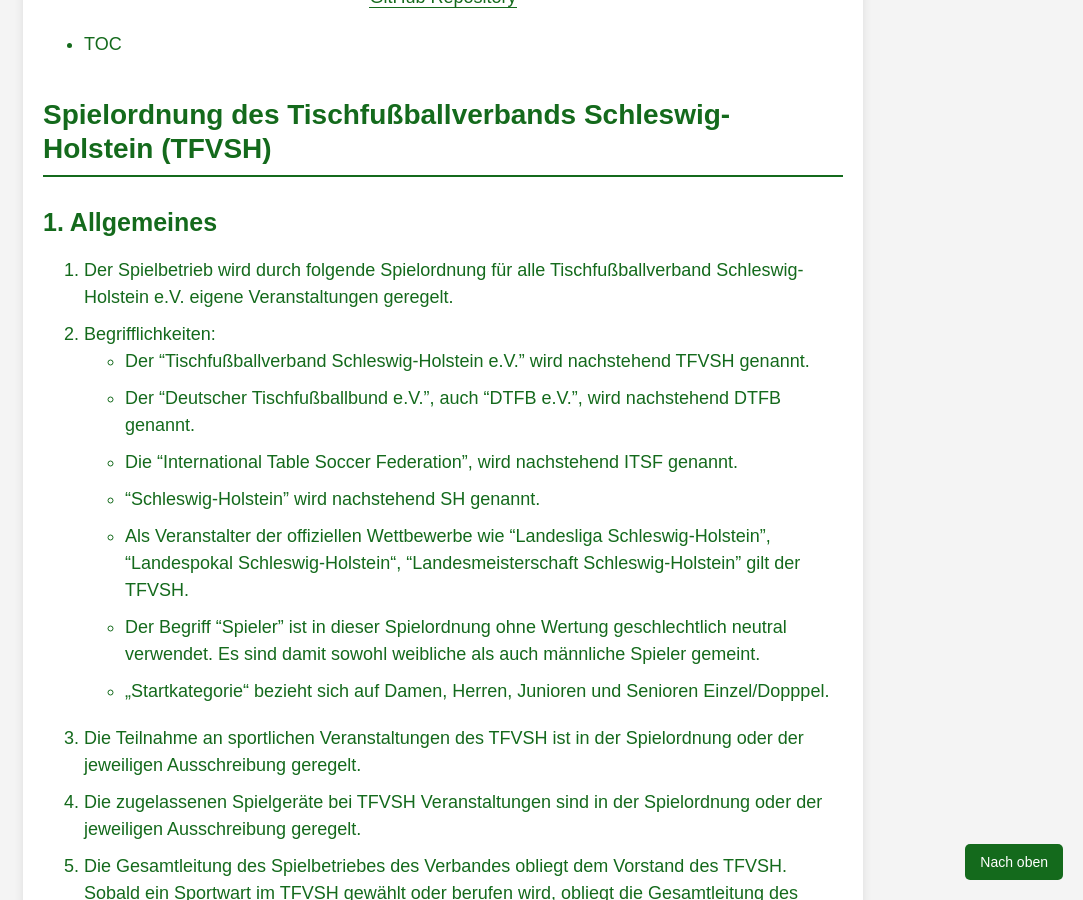
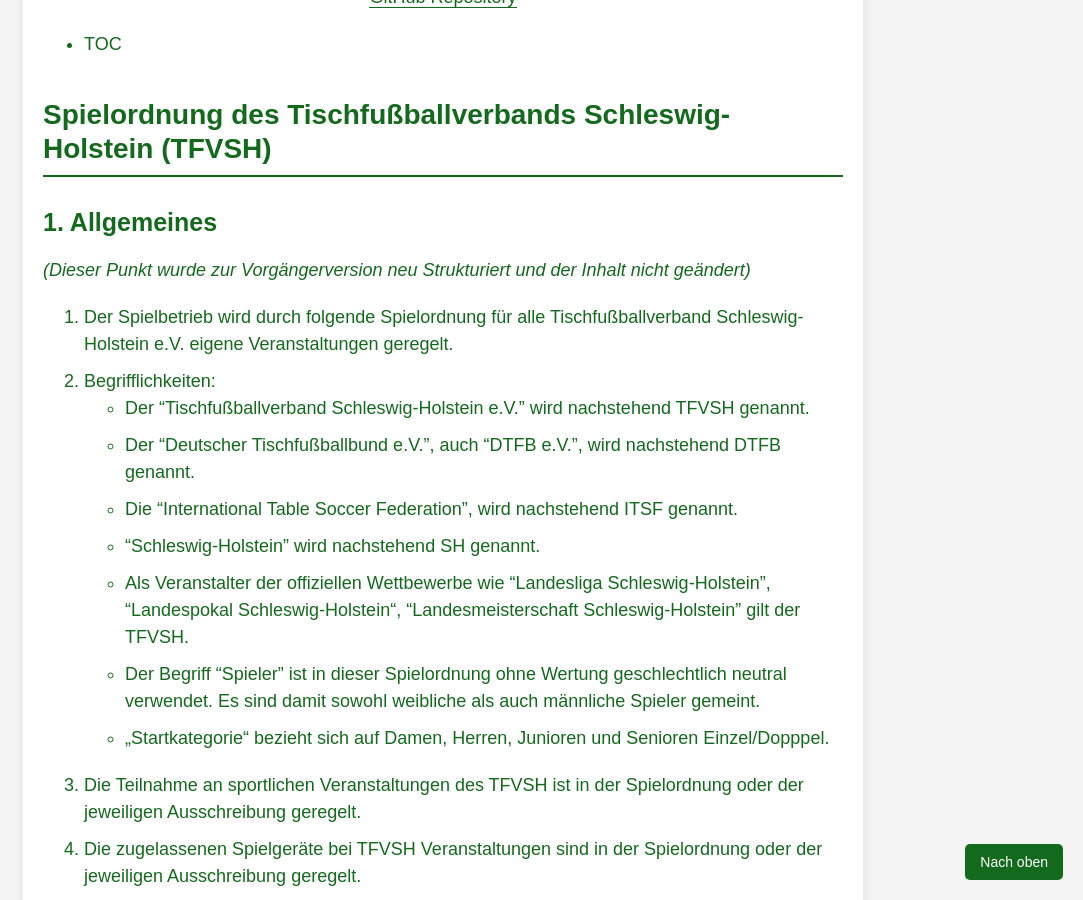
Before and after one commit to TFVSH/tfvsh-docs, a Jekyll site: the page built from docs/spielordnung.md, in a window 1280 px wide and 900 px high, scrolled down 431 px. Shown: the whole window, without its empty margins (197-1280 px from the left). Built offline with Jekyll 4.4.1, drawn with Linux system fonts in a browser that asks for light colours; our own code applies the rules of GitHub Pages for plain Markdown files.

Commit message:
fix: put italic back in

```diff
--- a/docs/spielordnung.md
+++ b/docs/spielordnung.md
@@ -30,6 +30,8 @@ header-includes:
 # Spielordnung des Tischfußballverbands Schleswig-Holstein (TFVSH)
 
 ## 1. Allgemeines
+
+_(Dieser Punkt wurde zur Vorgängerversion neu Strukturiert und der Inhalt nicht geändert)_
 
 1. Der Spielbetrieb wird durch folgende Spielordnung für alle Tischfußballverband
    Schleswig-Holstein e.V. eigene Veranstaltungen geregelt.
```
